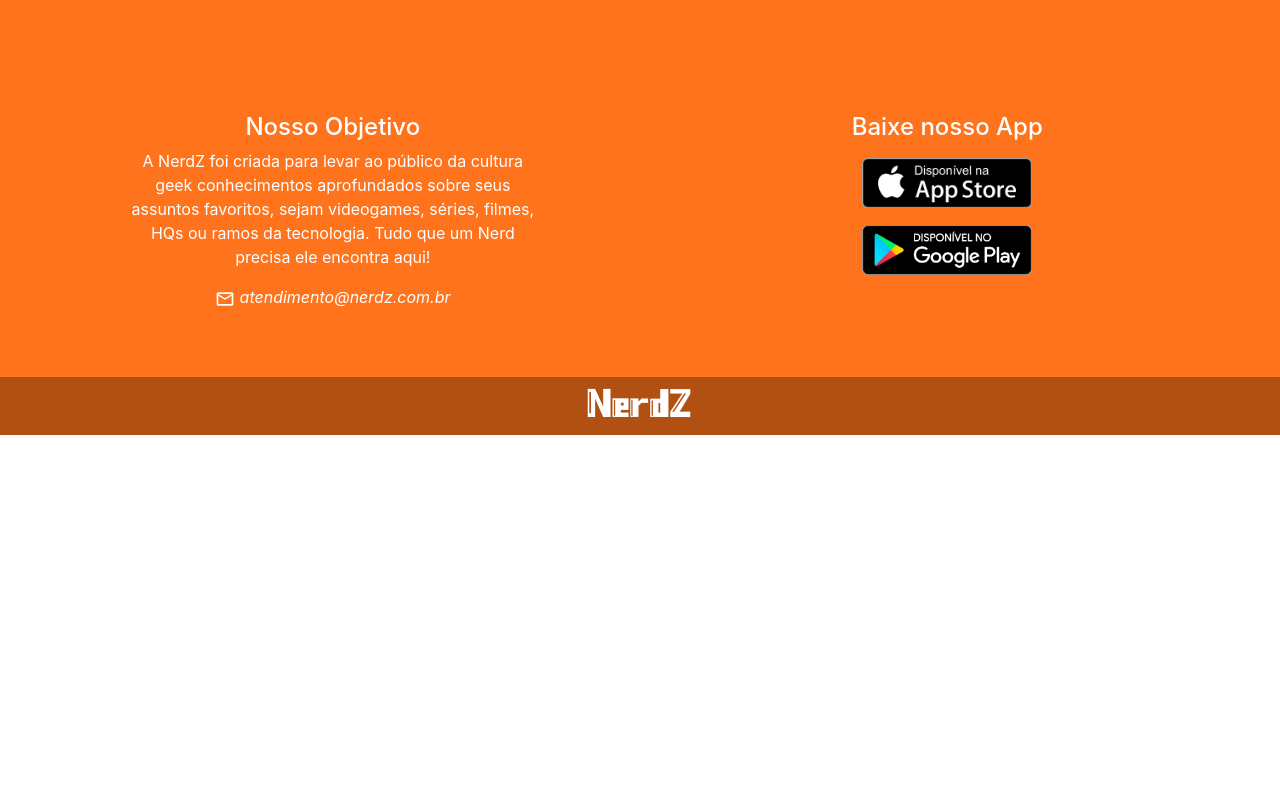
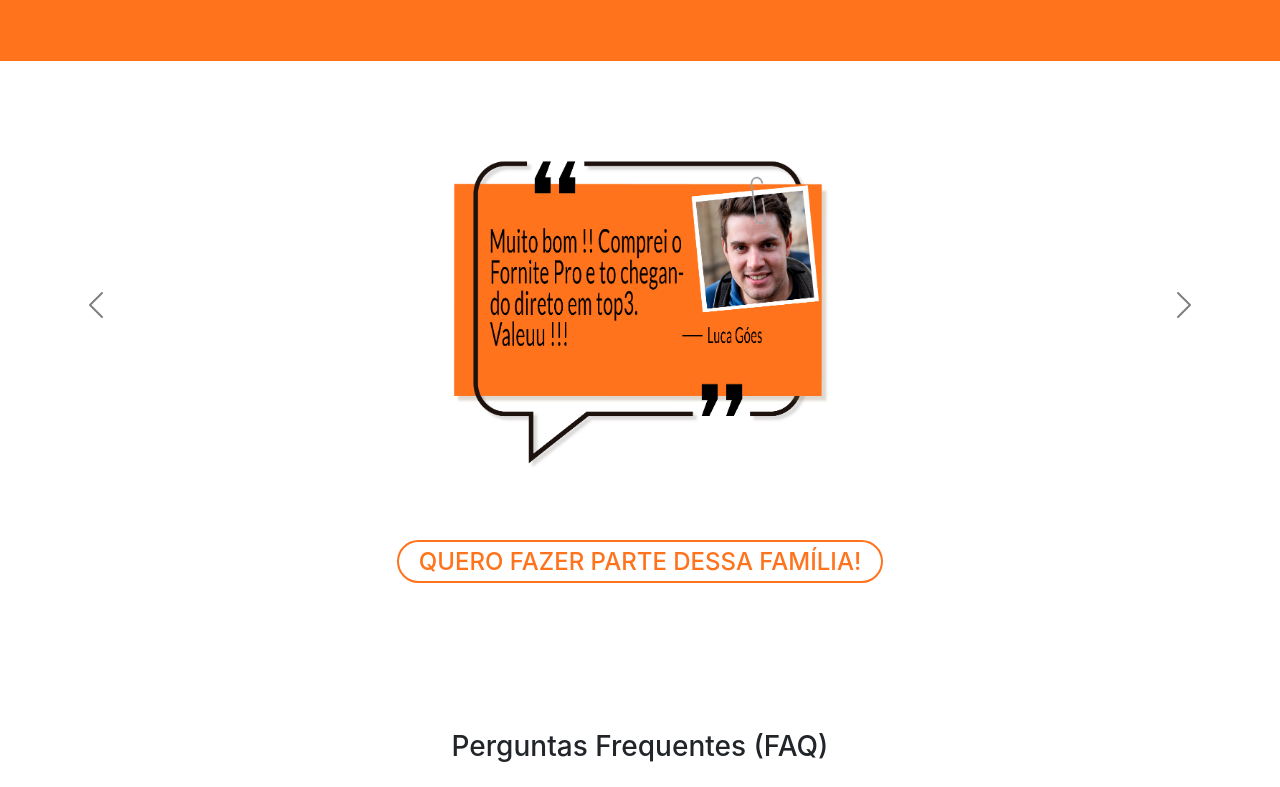
Before and after one commit to ramos-vini/NerdZ_React-JS_Project, a React (Create React App) app: page /produto in a window 1280 px wide. Shown: the part 1333-2120 px from the top of the page. Before the commit the page ends 1768 px from the top, so only its background shows below. Built offline with nearby package versions, Linux system fonts and the light colour scheme.

Commit message:
Feedback e Faq adcs ao Produto.jsx

```diff
--- a/src/pages/produto/Produto.jsx
+++ b/src/pages/produto/Produto.jsx
@@ -4,10 +4,9 @@ import Footer from '../../components/footer/Footer';
 import VideoBanner from '../../components/videoBanner/VideoBanner';
 import ValorProduto from '../../components/valorProduto/ValorProduto';
 import Vantagens2 from '../../components/vantagens2/Vantagens2';
+import Feedback from '../../components/feedback/Feedback';
+import Faq from '../../components/faq/Faq';
 
-// TODO: div Feedback alunos (carrossel)
-// TODO: Call to action nº2
-// TODO: div FAQ
 // TODO: Garantia de 7 dias
 // TODO: Call to action nº3
 
@@ -23,6 +22,10 @@ export default function Produto(params) {
 
             <Vantagens2></Vantagens2>
 
+            <Feedback></Feedback>
+
+            <Faq></Faq>
+
             <Footer></Footer>
         </>
     );
```
